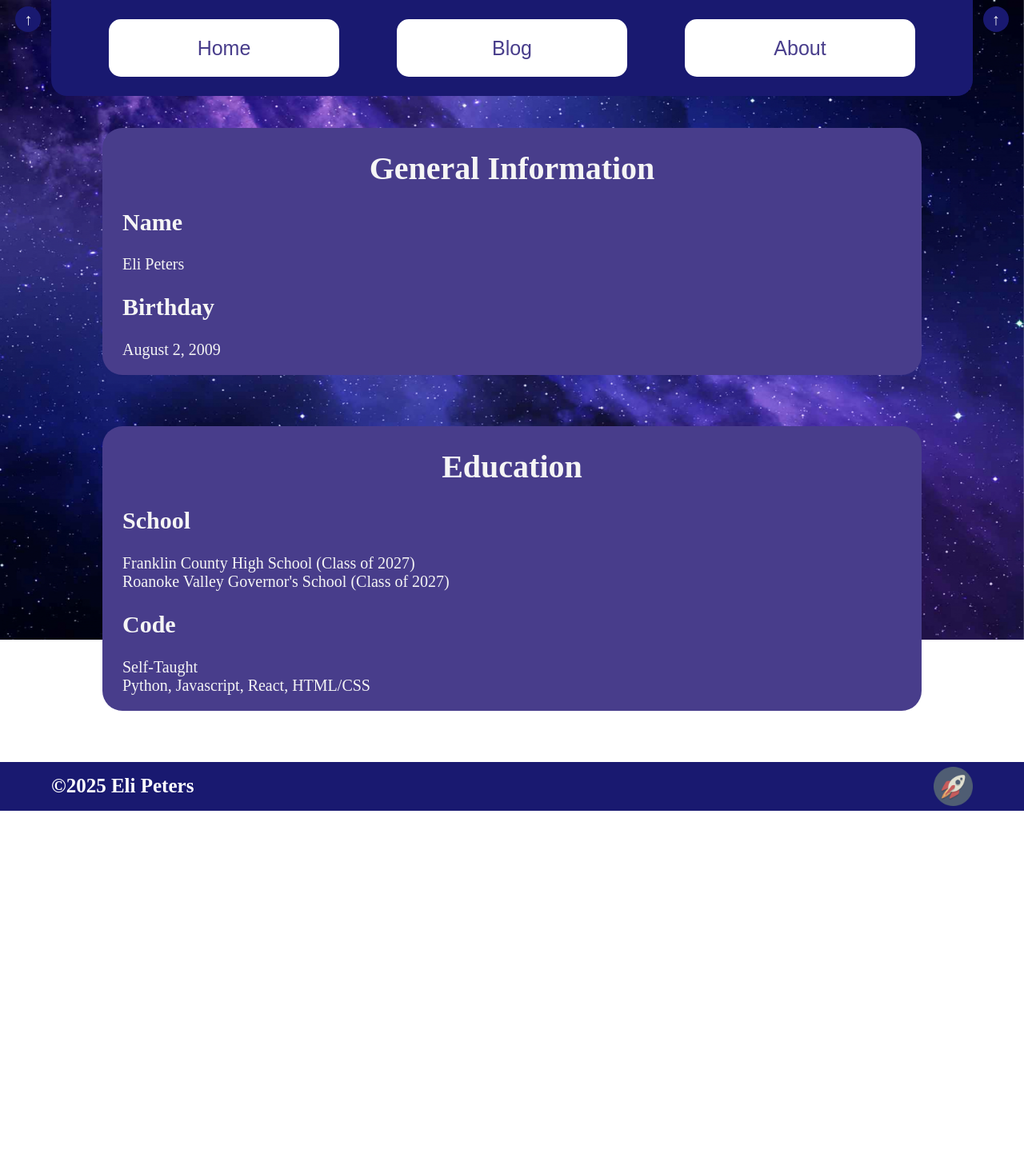
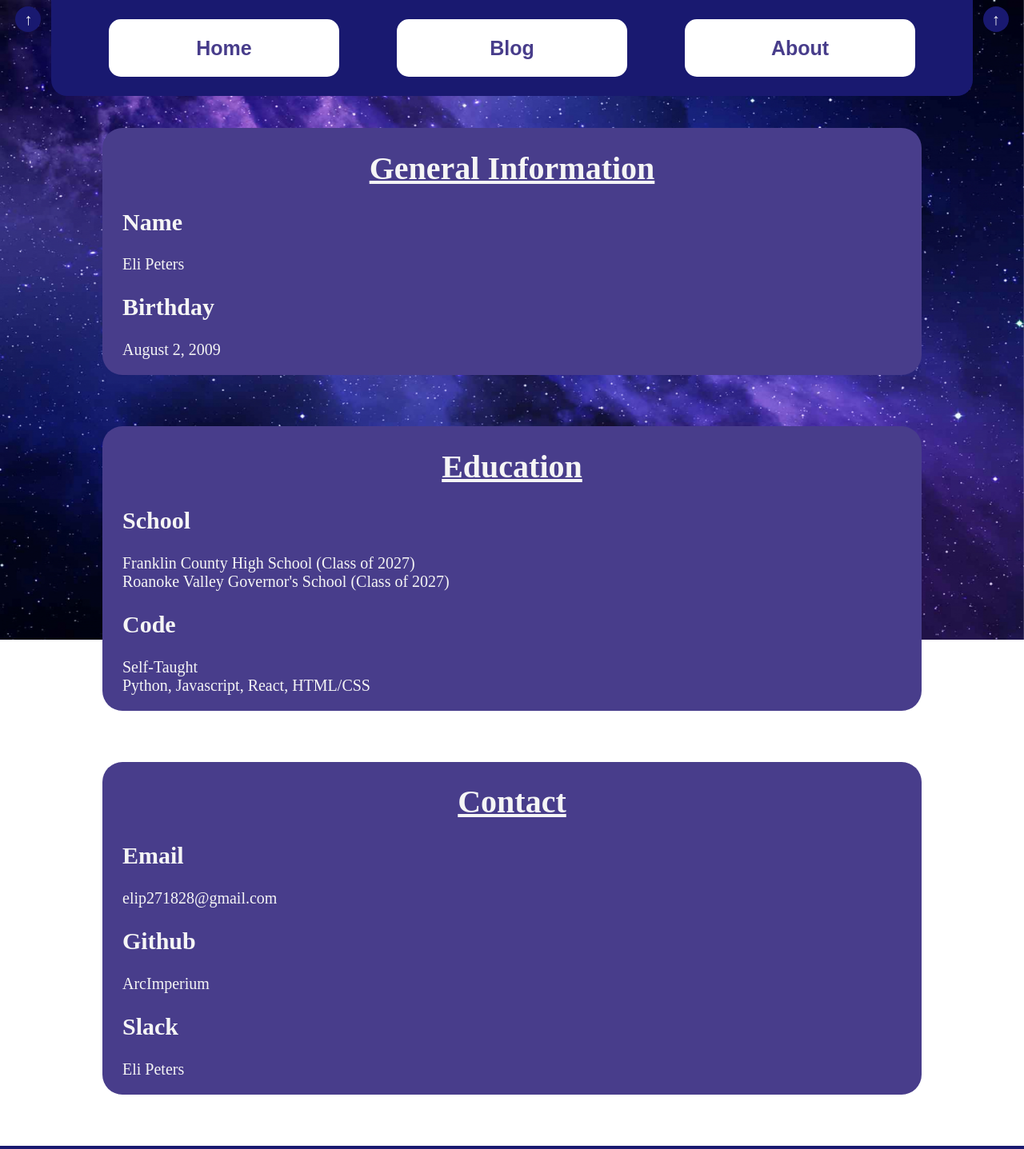
Before and after one commit to ArcImperium/website, a React (Vite) app in the folder frontend/: page /about in a window 1280 px wide. Shown: the top 1437 px of the page at 80% size. Before the commit the page ends 1014 px from the top, so only its background shows below. Built offline with nearby package versions, Linux system fonts and the light colour scheme.

Commit message:
bETTER css I improved a lot of the CSS for the website, mainly buttons.

```diff
--- a/frontend/src/About.jsx
+++ b/frontend/src/About.jsx
@@ -25,6 +25,15 @@ function About() {
                 <p className="text">Self-Taught<br/>
                 Python, Javascript, React, HTML/CSS</p>
             </div>
+            <div className="info">
+                <h1 className="heading">Contact</h1>
+                <h2 className="subheading">Email</h2>
+                <p className="text">elip271828@gmail.com</p>
+                <h2 className="subheading">Github</h2>
+                <p className="text">ArcImperium</p>
+                <h2 className="subheading">Slack</h2>
+                <p className="text">Eli Peters</p>
+            </div>
             <Foot/>
         </div>
         </>
--- a/frontend/src/Admin.css
+++ b/frontend/src/Admin.css
@@ -58,6 +58,14 @@ input[type="checkbox"] {
     color: midnightblue;
     font-size: 25px;
     font-weight: bold;
+
+    transition: transform 0.5s ease;
+}
+.check-pass.create {
+    margin-top: 5%;
+}
+.check-pass:hover {
+    transform: scale(1.1);
 }
 
 .admin-option-container {
@@ -80,3 +88,13 @@ input[type="checkbox"] {
     justify-content: center;
     align-items: center;
 }
+
+.post-input {
+    height: 25px;
+    width: 90%;
+    margin-left: 2.5%;
+    border: transparent;
+    border-radius: 5px;
+    font-size: 15px;
+    padding-left: 5px;
+}
--- a/frontend/src/Admin.jsx
+++ b/frontend/src/Admin.jsx
@@ -39,7 +39,16 @@ function Admin({admin, setAdmin, pass, SetPass}) {
                 </div>
             </>)}
             {createPost && (<>
-
+                <div className="admin-container">
+                    <h2 className="subheading">Title</h2>
+                    <input className="post-input" type="text"/>
+                    <h2 className="subheading">Display Content</h2>
+                    <input className="post-input" type="text"/>
+                    <h2 className="subheading">Content</h2>
+                    <input className="post-input content" type="text"/>
+                    <div style={{height: "25px"}}></div>
+                    <button className="check-pass create">Post</button>
+                </div>
             </>)}
             <Foot/>
         </div>
--- a/frontend/src/App.css
+++ b/frontend/src/App.css
@@ -29,6 +29,7 @@ html::-webkit-scrollbar {
     font-size: 40px;
     text-align: center;
     color: whitesmoke;
+    text-decoration: underline;
 }
 
 .subheading {
--- a/frontend/src/Blog.css
+++ b/frontend/src/Blog.css
@@ -27,11 +27,17 @@
     border-radius: 25px;
     margin-bottom: 50px;
     color: whitesmoke;
+
+    transition: transform 0.5s ease;
+}
+.post:hover {
+    transform: scale(1.05);
 }
 
 .post-title {
     text-align: center;
     font-size: 40px;
+    text-decoration:underline;
 }
 .post-date {
     text-align: center;
@@ -45,6 +51,7 @@
 .title {
     font-size: 50px;
     text-align: center;
+    text-decoration: underline;
 }
 .date {
     font-size: 20px;
--- a/frontend/src/Foot.css
+++ b/frontend/src/Foot.css
@@ -20,4 +20,9 @@
     width: auto;
     top: 10%;
     right: 5%;
+
+    transition: transform 0.5s ease;
 }
+.icon:hover {
+    transform: scale(1.05);
+}
--- a/frontend/src/Head.css
+++ b/frontend/src/Head.css
@@ -27,6 +27,9 @@
     border-radius: 15px;
     color: darkslateblue;
     font-size: 25px;
+    font-weight: bold;
+
+    transition: transform 0.5s ease;
 }
 .head-button.a {
     left: calc(25% / 4);
@@ -36,6 +39,9 @@
 }
 .head-button.c {
     left: calc(11 * 25% / 4);
+}
+.head-button:hover {
+    transform: scale(1.1);
 }
 
 .close-head {
@@ -49,6 +55,8 @@
     font-size: 20px;
     text-align: center;
     color: whitesmoke;
+
+    transition: transform 0.5s ease;
 }
 .close-head.a {
     left: 1.5%;
@@ -56,3 +64,6 @@
 .close-head.b {
     right: 1.5%;
 }
+.close-head:hover {
+    transform: scale(1.2);
+}
```
